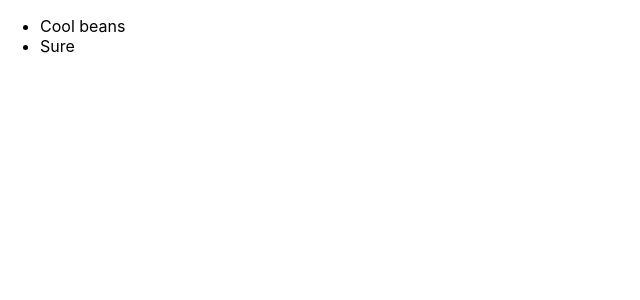
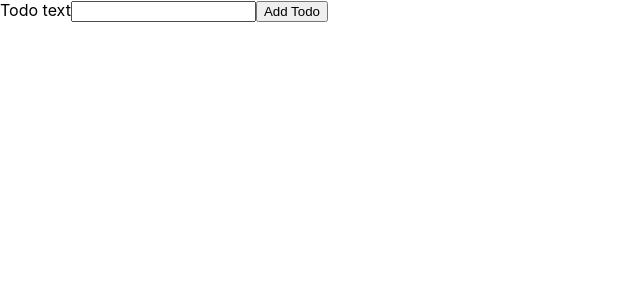
Before and after one commit to kostiskalkounos/react-ts, a React (Create React App) app: page / in a window 1280 px wide. Shown: the top 300 px of the page, without its empty margins (0-640 px from the left). Built offline with nearby package versions, Linux system fonts and the light colour scheme; the HTML template or start-up script is replaced by a standard one.

Commit message:
manage state

```diff
--- a/src/App.tsx
+++ b/src/App.tsx
@@ -1,11 +1,23 @@
+import { useState } from "react";
+
+import NewTodo from "./components/NewTodo";
 import Todos from "./components/Todos";
 import Todo from "./models/todo";
 
 function App() {
-  const todos = [new Todo("Cool beans"), new Todo("Sure")];
+  const [todos, setTodos] = useState<Todo[]>([]);
+
+  const addTodoHandler = (todoText: string) => {
+    const newTodo = new Todo(todoText);
+
+    setTodos((prevTodos) => {
+      return prevTodos.concat(newTodo);
+    });
+  };
 
   return (
     <div>
+      <NewTodo onAddTodo={addTodoHandler} />
       <Todos items={todos} />
     </div>
   );
--- a/src/components/NewTodo.tsx
+++ b/src/components/NewTodo.tsx
@@ -1,6 +1,6 @@
 import { useRef } from "react";
 
-const NewTodo = () => {
+const NewTodo: React.FC<{ onAddTodo: (text: string) => void }> = (props) => {
   const todoTextInputRef = useRef<HTMLInputElement>(null);
 
   const submitHandler = (event: React.FormEvent) => {
@@ -17,6 +17,8 @@
       // throw an error
       return;
     }
+
+    props.onAddTodo(enteredText);
   };
 
   return (
```
